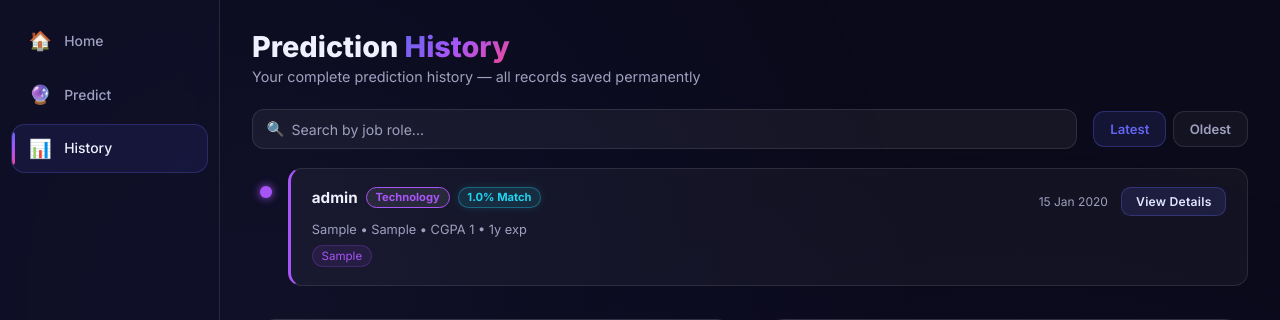
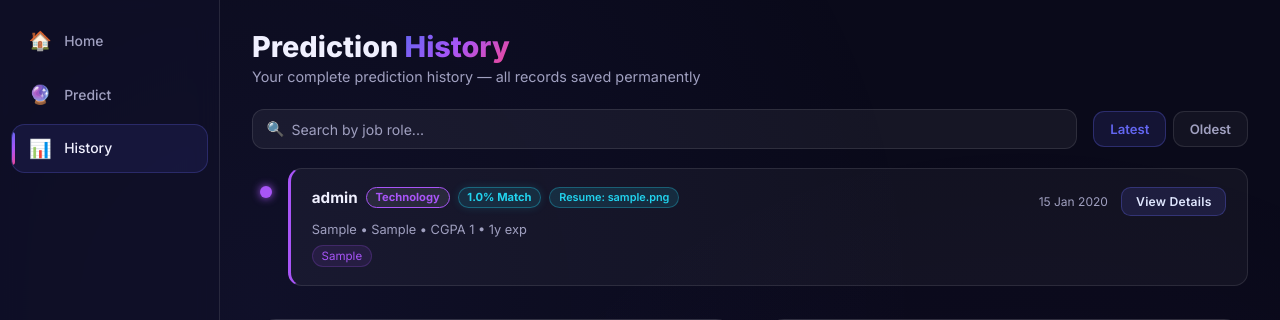
Before and after one commit to iamkanhaiyakumar/job_role_prediction, a Flask app: page /dashboard in a window 1280 px wide, after a click on "📊 View History →". Shown: the part 59-379 px from the top of the page. Run offline with Flask 3, Linux system fonts and the light colour scheme; the visitor is signed in with stand-in values (Sample User, id 1); tables that the repository leaves empty hold one stand-in row (values such as "Sample post"); parts of the project's set-up code (start-up, migrations or seed data) failed here and were passed over; some libraries are stand-ins or nearby versions.

Commit message:
Clean history card layout, embed View Details inside card, and remove emojis

```diff
--- a/app.py
+++ b/app.py
@@ -120,11 +120,10 @@ def profile():
 
     uid = session["user_id"]
 
-    try:
-        conn = get_db()
-        cur  = conn.cursor(dictionary=True)
-
-        if request.method == "GET":
+    if request.method == "GET":
+        try:
+            conn = get_db()
+            cur  = conn.cursor(dictionary=True)
             cur.execute("""
                 SELECT
                     COALESCE(p.name, u.name) AS name,
@@ -145,7 +144,13 @@ def profile():
             cur.close()
             conn.close()
             return jsonify(row or {})
+        except Exception as e:
+            logger.warning(f"Profile fetch warning (DB unreachable): {e}")
+            return jsonify({})  # Return empty profile gracefully to prevent 500 error in DevTools
 
+    try:
+        conn = get_db()
+        cur  = conn.cursor(dictionary=True)
         data = request.json
         cur.execute(
             """
@@ -185,7 +190,7 @@ def profile():
 
     except Exception as e:
         logger.error(f"Profile error: {e}")
-        return jsonify({"error": "Server error"}), 500
+        return jsonify({"error": "Failed to save profile: " + str(e)}), 500
 
 
 # -------------------- PREDICTION --------------------
@@ -349,12 +354,12 @@ def predict():
                 cursor.execute("""
                     INSERT INTO predictions(user_id, degree, major, cgpa, employed,
                                             experience, skills, certifications,
-                                            industry, predicted_role, confidence, created_at)
-                    VALUES (%s,%s,%s,%s,%s,%s,%s,%s,%s,%s,%s,%s)
+                                            industry, predicted_role, confidence, resume_filename, created_at)
+                    VALUES (%s,%s,%s,%s,%s,%s,%s,%s,%s,%s,%s,%s,%s)
                 """, (session["user_id"], data.get("degree"), data.get("major"), cgpa,
                       data.get("employed"), exp, data.get("skills") or "",
                       data.get("certifications") or "", data.get("industry_preference") or "",
-                      role, top_conf, datetime.now()))
+                      role, top_conf, data.get("resume_filename") or None, datetime.now()))
                 conn.commit()
             finally:
                 cursor.close()
@@ -569,7 +574,7 @@ def history():
         cur = conn.cursor(dictionary=True)
         cur.execute(
             """
-            SELECT degree, major, cgpa, employed, experience, skills, certifications, industry, predicted_role, confidence, created_at
+            SELECT degree, major, cgpa, employed, experience, skills, certifications, industry, predicted_role, confidence, resume_filename, created_at
             FROM predictions
             WHERE user_id=%s
             ORDER BY id DESC
--- a/database.py
+++ b/database.py
@@ -97,11 +97,18 @@ def init_db():
             industry VARCHAR(100),
             predicted_role VARCHAR(100),
             confidence FLOAT NULL,
+            resume_filename VARCHAR(255) NULL,
             created_at DATETIME,
             FOREIGN KEY(user_id) REFERENCES users(id)
         )
     """)
 
+    # Ensure resume_filename column exists for existing DB tables
+    try:
+        c.execute("ALTER TABLE predictions ADD COLUMN resume_filename VARCHAR(255) NULL AFTER confidence")
+    except Exception:
+        pass
+
     conn.commit()
     c.close()
     conn.close()
--- a/templates/dashboard.html
+++ b/templates/dashboard.html
@@ -1288,6 +1288,7 @@ async function handleResumeUpload(e) {
         }
       };
 
+      window.lastUploadedResume = file.name;
       setOpt('fl-degree', d.degree);
       setOpt('fl-major',  d.major);
       setInp('fl-cgpa',   d.cgpa);
@@ -1295,7 +1296,7 @@ async function handleResumeUpload(e) {
       setInp('fl-skills', d.skills);
       setInp('fl-certs',  d.certifications);
 
-      showToast(`Resume parsed! Extracted ${d.skills_list ? d.skills_list.length : 'all'} skills & profile data 📄⚡`, 'success');
+      showToast(`Resume parsed! Extracted ${d.skills_list ? d.skills_list.length : 'all'} skills & profile data`, 'success');
     } else {
       showToast(result.error || 'Failed to parse resume PDF. Please try again.', 'error');
     }
@@ -1318,6 +1319,9 @@ document.getElementById('predictForm').addEventListener('submit', async e => {
   btn.disabled = true;
 
   const data = Object.fromEntries(new FormData(e.target).entries());
+  if (window.lastUploadedResume) {
+    data.resume_filename = window.lastUploadedResume;
+  }
   try {
     const res    = await fetch('/api/predict',{method:'POST',headers:{'Content-Type':'application/json'},body:JSON.stringify(data)});
     const result = await res.json();
@@ -1532,6 +1536,7 @@ function renderTimeline() {
     const confVal = (r.confidence !== null && r.confidence !== undefined && r.confidence !== '') ? parseFloat(r.confidence) : 94.2;
     const confScore = confVal.toFixed(1) + '% Match';
     const date  = r.created_at ? new Date(r.created_at).toLocaleDateString('en-IN',{day:'2-digit',month:'short',year:'numeric'}) : '—';
+    const resumeTag = r.resume_filename ? `<span class="tc-resume-pill" title="Evaluated from: ${r.resume_filename}">Resume: ${r.resume_filename}</span>` : '';
     const skills = (r.skills || '').split(',').filter(Boolean).slice(0,6).map(s => `<span class="tc-skill">${s.trim()}</span>`).join('');
     const info = [r.degree, r.major && '• ' + r.major, r.cgpa && '• CGPA ' + r.cgpa, r.experience && '• ' + r.experience + 'y exp'].filter(Boolean).join(' ');
 
@@ -1544,6 +1549,7 @@ function renderTimeline() {
             <span class="tc-role">${r.predicted_role || '—'}</span>
             <span class="tc-cat-badge">${category}</span>
             <span class="tc-conf-badge">${confScore}</span>
+            ${resumeTag}
           </div>
           <div class="tc-right-meta">
             <span class="tc-date">${date}</span>
@@ -1881,6 +1887,7 @@ function openHistoryDetails(index) {
   document.getElementById('hmdExp').textContent = (r.experience !== null && r.experience !== undefined && r.experience !== '') ? (r.experience + ' Years') : '0 Years';
   document.getElementById('hmdEmployed').textContent = r.employed || 'No';
   document.getElementById('hmdIndustry').textContent = r.industry || 'Information Technology';
+  document.getElementById('hmdResume').textContent = r.resume_filename ? ('Resume (' + r.resume_filename + ')') : 'Manual Form Entry';
 
   // Render Skills Badges (no emojis)
   const skillsArr = (r.skills || '').split(',').map(s => s.trim()).filter(Boolean);
@@ -2001,6 +2008,10 @@ checkHistoryNotice();
           <div class="h-detail-label">Employed Status</div>
           <div class="h-detail-value" id="hmdEmployed">No</div>
         </div>
+        <div class="h-detail-item">
+          <div class="h-detail-label">Source Evaluation</div>
+          <div class="h-detail-value" id="hmdResume">Manual Form Entry</div>
+        </div>
       </div>
 
       <!-- Skills Section -->
@@ -2031,6 +2042,21 @@ checkHistoryNotice();
 
 <style>
 /* History Timeline Card Integrated Action Layout */
+.tc-resume-pill {
+  padding: 0.16rem 0.55rem;
+  border-radius: 2rem;
+  font-size: 0.68rem;
+  font-weight: 600;
+  background: rgba(34, 211, 238, 0.12);
+  border: 1px solid rgba(34, 211, 238, 0.3);
+  color: #22d3ee;
+  max-width: 180px;
+  white-space: nowrap;
+  overflow: hidden;
+  text-overflow: ellipsis;
+  display: inline-flex;
+  align-items: center;
+}
 .tc-top-row {
   display: flex;
   align-items: flex-start;
```
